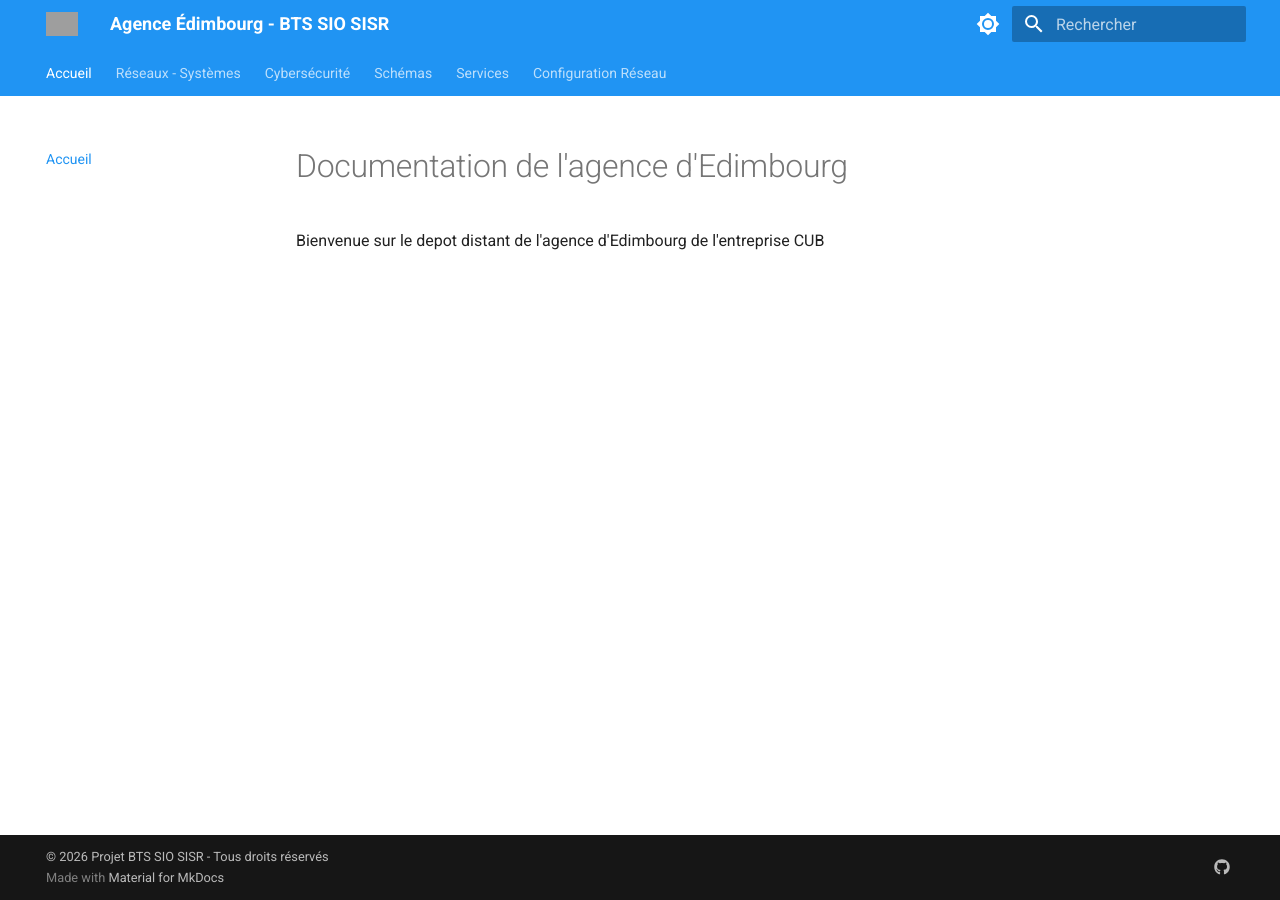
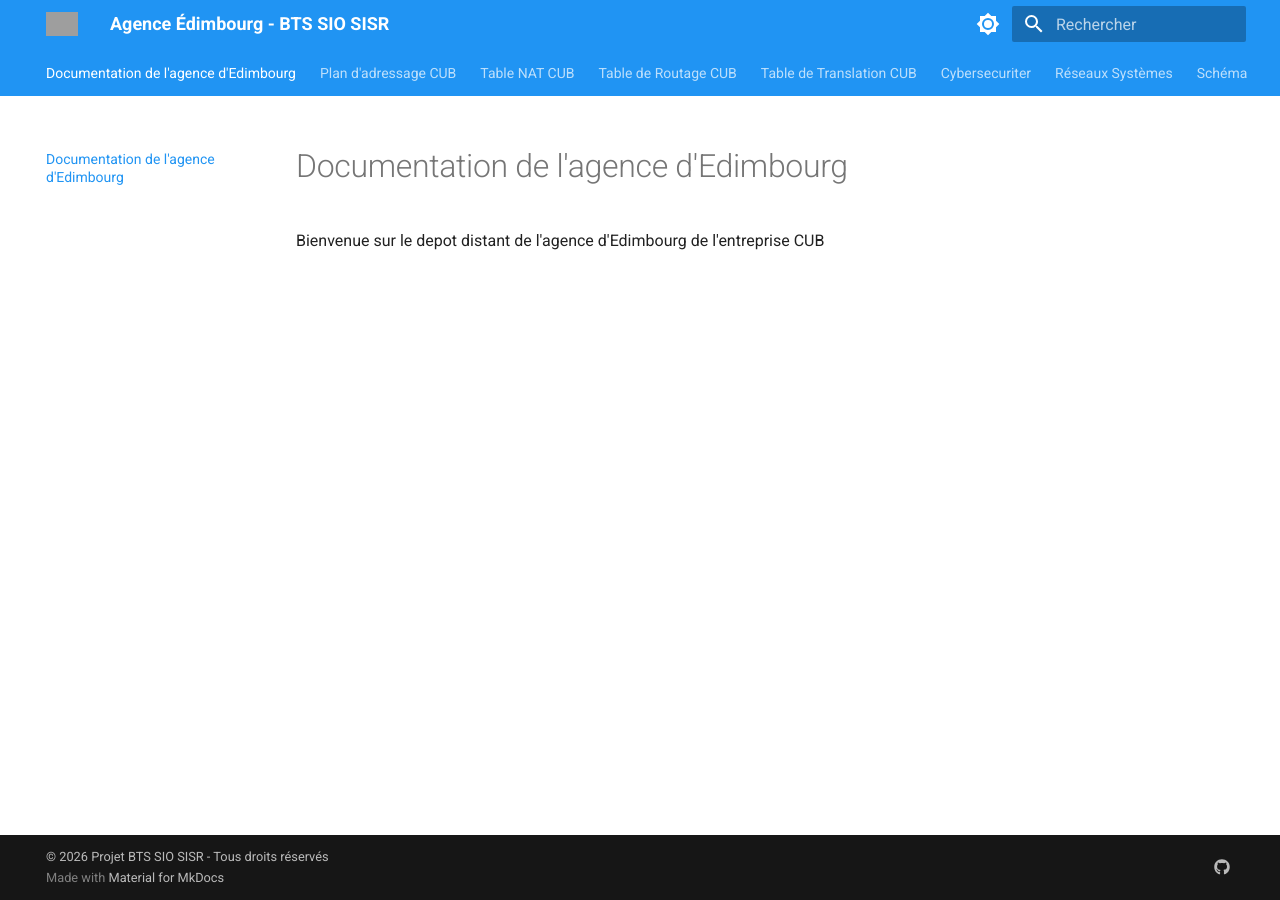
Before and after one commit to louisbiseray-bot/Edimbourg, an MkDocs documentation site: the page built from docs/index.md, in a window 1280 px wide. Built offline with MkDocs 1.6.1 and Material for MkDocs 9.7.7, drawn with Linux system fonts in a browser that asks for light colours; some of the changed lines change nothing that is shown; grey boxes are pictures that could not be loaded.

Commit message:
Changement nav

```diff
--- a/mkdocs.yml
+++ b/mkdocs.yml
@@ -34,18 +34,6 @@ theme:
         icon: material/brightness-4
         name: Mode sombre
 
-nav:
-  - Accueil: index.md
-  - Réseaux - Systèmes: Réseaux - Systèmes/
-  - Cybersécurité: Cybersecuriter/
-  - Schémas: Schéma/
-  - Services: Services/
-  - Configuration Réseau:
-      - Plan d'adressage - CUB: "Plan d'adressage - CUB.md"
-      - Table NAT - CUB: "Table NAT - CUB.md"
-      - Table de Routage - CUB: "Table de Routage - CUB.md"
-      - Table de Translation - CUB: "Table de Translation - CUB.md"
-
 plugins:
   - search:
       lang: fr
```
